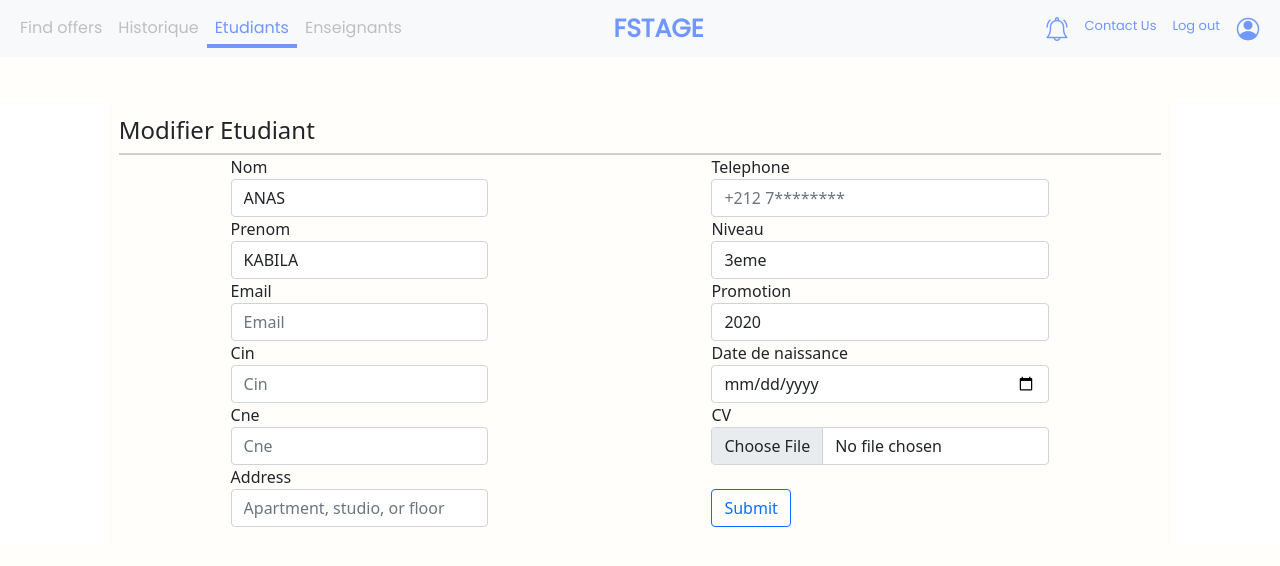
After one commit to AbdoAitrais/Web_Project, a PHP site: page /pages/Modifier_Etudiant_Resp.php?id_etu=1 in a window 1280 px wide. The commit adds this page. Shown: the top 566 px of the page. Run offline with PHP 8.4, Linux system fonts and the light colour scheme; a user stored in the database is signed in; data comes from the database, SQL or seed files in the repository.

Commit message:
Modifier  Etudiant added

```diff
--- a/pages/ListeEtudiants.css
+++ b/pages/ListeEtudiants.css
@@ -311,3 +311,10 @@ thead{
   background-color: #FFFFFF;
   width: 2rem;
 }
+
+/** modify form **/
+.modify_form{
+  margin-top: 5%;
+  display: flex;
+  justify-content: space-around;
+}
--- a/pages/ListeEtudiants.php
+++ b/pages/ListeEtudiants.php
@@ -189,7 +189,7 @@
                           <td style="text-align: end;">
                             <button type="button" class="btn btn-outline-primary">En cours</button>
                             <a href="Soumis_Resp.php?id_etu=<?php echo $row['ID_ETU']; ?>" ><button type="button" class="btn btn-outline-primary">Soumissions</button></a>
-                            <button type="button" class="btn btn-outline-primary">Modifier</button>
+                            <a href="Modifier_Etudiant_Resp.php?id_etu=<?php echo $row['ID_ETU']; ?>" ><button type="button" class="btn btn-outline-primary">Modifier</button></a>
                             <button type="button" class="btn btn-outline-primary">Supprimer</button>
                           </td>
                         </tr>
--- /dev/null
+++ b/pages/Modifier_Etudiant_Resp.php
@@ -0,0 +1,224 @@
+<?php
+  ob_start();
+  session_start();
+  if( empty($_SESSION['user_id']) || empty($_SESSION['user_type']) )
+  {
+    $_SESSION['page'] = $_SERVER['REQUEST_URI'];
+    header('location: login.php');
+  }
+
+    if($_SESSION['user_type'] == "Responsable")
+    {
+      require('back_end/connexion.php');
+
+      if( !empty($_GET['id_etu']) )
+      {
+        $id_etu = htmlspecialchars($_GET['id_etu']);
+        $Smt = $bdd->prepare("SELECT * FROM etudiant WHERE ID_ETU=?");
+        $Smt -> execute(array($id_etu));
+        $rows = $Smt -> fetch();
+      }
+
+      if( !empty($_POST['nom_etu']) )
+      {
+        echo "<br><br><br><br>kakakaka";
+        $id_etu = htmlspecialchars($_POST['id_etu']);
+        $nom_etu = htmlspecialchars($_POST['nom_etu']);
+        $prenom_etu = htmlspecialchars($_POST['prenom_etu']);
+        $email_etu = htmlspecialchars($_POST['email_etu']);
+        $cin_etu = htmlspecialchars($_POST['cin_etu']);
+        $cne = htmlspecialchars($_POST['cne']);
+        $adresse_etu = htmlspecialchars($_POST['adresse_etu']);
+        $numtel_etu = htmlspecialchars($_POST['numtel_etu']);
+        $niveau = htmlspecialchars($_POST['niveau']);
+        $promotion = htmlspecialchars($_POST['promotion']);
+        $datenaiss_etu = htmlspecialchars($_POST['datenaiss_etu']);
+        //$cv = $_FILES['cv'];
+
+        $Smt = $bdd->prepare("UPDATE etudiant SET NOM_ETU=? , PRENOM_ETU=? , EMAIL_ETU=? , CIN_ETU=? , CNE=? , ADRESSE_ETU=? ,
+        NUMTEL_ETU=? , NIVEAU=? , PROMOTION=? , DATENAISS_ETU=? WHERE ID_ETU=?");
+        $Smt -> execute(array($nom_etu,$prenom_etu,$email_etu,$cin_etu,$cne,$adresse_etu,$numtel_etu,$niveau,$promotion,$datenaiss_etu,$id_etu));
+
+        header('location:ListeEtudiants.php');
+
+      }
+
+?>
+<!DOCTYPE html>
+<html lang="en">
+<head>
+    <meta charset="UTF-8">
+    <meta http-equiv="X-UA-Compatible" content="IE=edge">
+    <meta name="viewport" content="width=device-width, initial-scale=1.0">
+    <link rel="stylesheet" href="ListeEtudiants.css">
+    <link href='https://fonts.googleapis.com/css?family=Poppins' rel='stylesheet'>
+    <link href='https://fonts.googleapis.com/css?family=Inter' rel='stylesheet'>
+    <link href="https://cdn.jsdelivr.net/npm/bootstrap@5.0.2/dist/css/bootstrap.min.css"
+    rel="stylesheet"
+    integrity="sha384-EVSTQN3/azprG1Anm3QDgpJLIm9Nao0Yz1ztcQTwFspd3yD65VohhpuuCOmLASjC"
+    crossorigin="anonymous">
+    <title>Listes des Etudiants</title>
+</head>
+<body>
+
+    <nav class="navbar navbar-expand-lg navbar-light bg-light position-fixed" style="z-index: 9; width: 100%; top: 0;">
+        <div class="container-fluid">
+          <a class="navbar-brand navt d-lg-block d-lg-none" href="#">FSTAGE</a>
+          <button class="navbar-toggler" type="button" data-bs-toggle="collapse" data-bs-target="#navbarNav" aria-controls="navbarNav" aria-expanded="false" aria-label="Toggle navigation">
+            <span class="navbar-toggler-icon"></span>
+          </button>
+          <div class="collapse navbar-collapse" id="navbarNav">
+            <ul class="navbar-nav ">
+              <li class="nav-item underline">
+                <a class="nav-link navlink " href="Find_Offre_Resp.php">Find offers</a>
+              </li>
+              <li class="nav-item underline">
+                <a class="nav-link navlink" href="#">Historique</a>
+              </li>
+              <li class="nav-item underline">
+                <a class="nav-link navlink active_link_color" href="ListeEtudiants.php">Etudiants</a><span class="active_link_line"></span>
+              </li>
+              <li class="nav-item underline">
+                <a class="nav-link navlink" href="#">Enseignants</a>
+              </li>
+            </ul>
+
+            <div class="" style="position: fixed; margin-left: 47%;">
+                  <a class="navbar-brand navt d-none d-lg-block" href="#">FSTAGE</a>
+            </div>
+            <ul class="navbar-nav ms-auto margin ">
+              <li class="nav-item back">
+                <a class="nav-link navlink" href="#"><img src="icons/notification.png"></a>
+              </li>
+              <li class="nav-item back">
+                <a class="nav-link navlink blue" href="#">Contact Us</a>
+              </li>
+              <li class="nav-item back">
+                <a class="nav-link navlink blue " href="back_end/logout.php">Log out</a>
+              </li>
+              <li class="nav-item back">
+                <a class="nav-link navlink" href="#"><img src="icons/account.png"></a>
+              </li>
+            </ul>
+          </div>
+        </div>
+      </nav>
+
+        <div class="container-fluid ">
+          <div class="" style="margin-top: 60px;">
+
+
+
+            <div class="row" style="margin-top:8%;" >
+              <div class="col-md-10 elm pub_col">
+
+                    <div class="tableHead" >
+                          <h4>Modifier Etudiant</h4>
+
+                    </div>
+
+                    <form action="Modifier_Etudiant_Resp.php" method="post" style="display:flex; justify-content:space-around;">
+                        <div class="form-row"  >
+
+                        <div>
+                          <div class="form-group col-md-20">
+                              <label for="Nom">Nom</label>
+                              <input type="text" class="form-control" id="Nom" placeholder="Nom" value="<?php echo $rows['NOM_ETU']; ?>" name="nom_etu" >
+                            </div>
+                          </div>
+                          <div class="form-group col-md-20">
+                            <label for="inputPrenom">Prenom</label>
+                            <input type="text" class="form-control" id="inputPrenom" placeholder="Prenom" value="<?php echo $rows['PRENOM_ETU']; ?>" name="prenom_etu">
+                          </div>
+                          <div class="form-group col-md-20">
+                              <label for="inputEmail4">Email</label>
+                              <input type="email" class="form-control" id="inputEmail4" placeholder="Email" value="<?php echo $rows['EMAIL_ETU']; ?>" name="email_etu" >
+                            </div>
+                            <div class="form-group col-md-20">
+                              <label for="Cin">Cin</label>
+                              <input type="text" class="form-control" id="Cin" placeholder="Cin" value="<?php echo $rows['CIN_ETU']; ?>" name="cin_etu">
+                            </div>
+                            <div class="form-group col-md-20">
+                              <label for="Cne">Cne</label>
+                              <input type="text" class="form-control" id="Cne" placeholder="Cne" value="<?php echo $rows['CNE']; ?>" name="cne">
+                            </div>
+                          <div class="form-group col-md-20">
+                            <label for="Address">Address</label>
+                            <input type="text" class="form-control" id="Address" placeholder="Apartment, studio, or floor" value="<?php echo $rows['ADRESSE_ETU']; ?>" name="adresse_etu">
+                          </div>
+                        </div>
+                        <div>
+                          <div class="form-row">
+                            <div class="form-group col-md-20">
+                              <label for="tel">Telephone</label>
+                              <input type="text" class="form-control" id="tel" placeholder="+212 7********" value="<?php echo $rows['NUMTEL_ETU']; ?>" name="numtel_etu">
+                            </div>
+                            <div class="form-group col-md-20">
+                              <label for="inputState">Niveau</label>
+                              <select id="inputState" class="form-control" name="niveau">
+                                <?php
+                                  switch( $rows['NIVEAU'] ){
+                                    case 1:
+                                      echo '
+                                            <option value=1 selected >1ere</option>
+                                            <option value=2>2eme</option>
+                                            <option value=3>3eme</option>';
+                                      break;
+                                    case 2:
+                                      echo '
+                                            <option value=1  >1ere</option>
+                                            <option value=2 selected>2eme</option>
+                                            <option value=3>3eme</option>';
+                                      break;
+                                    case 3:
+                                            echo
+                                                '
+                                                <option value=1  >1ere</option>
+                                                <option value=2 >2eme</option>
+                                                <option value=3 selected>3eme</option>';
+                                      break;
+
+                                  }
+                                ?>
+                              </select>
+                            </div>
+                            <div class="form-group col-md-20">
+                              <label for="Promotion">Promotion</label>
+                              <input type="text" class="form-control" id="Promotion" value="<?php echo $rows['PROMOTION']; ?>" name="promotion">
+                              <label for="date">Date de naissance</label>
+                              <input type="date" class="form-control" id="date" value="<?php echo $rows['DATENAISS_ETU']; ?>" name="datenaiss_etu">
+                              <label for="cv">CV</label>
+                              <input type="file" class="form-control" id="cv" name="cv" >
+                              <input type="hidden" value="<?php echo $rows['ID_ETU']; ?>" name="id_etu"/>
+                            </div>
+                          </div><br>
+                          <button type="submit" class="btn btn-outline-primary">Submit</button></a>
+                        </div>
+                      </form>
+
+              </div>
+            </div>
+
+          </div>
+        </div>
+
+
+</body>
+</html>
+<?php
+  }
+  else
+  {
+    echo "<h1> ERROR 301:</h1> <p>Unauthorized Access !</p>";
+  }
+
+?>
+<script>
+
+  function changeFunc()
+  {
+    document.getElementById("form").submit();
+  }
+
+
+</script>
```
Also changed, not shown: PROJECT/Responsable/bd_fstage.sql (renamed from PROJECT/bd_fstage.sql).
